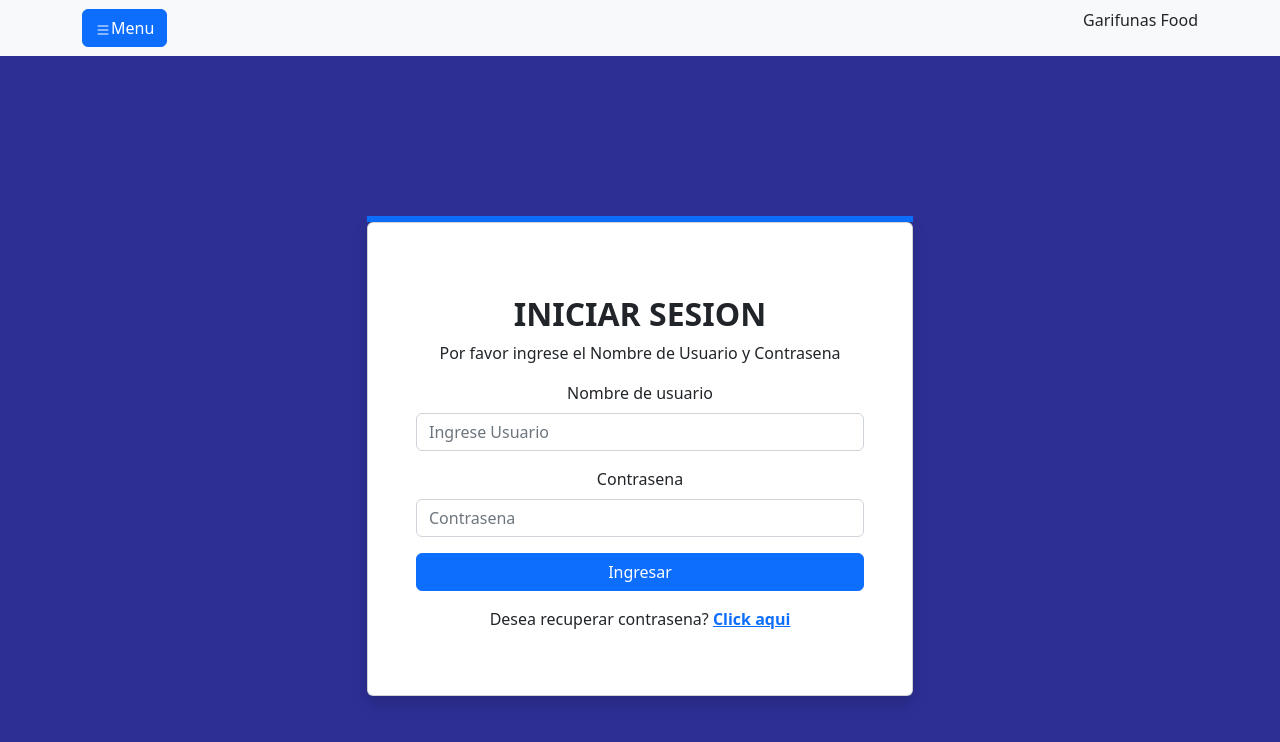
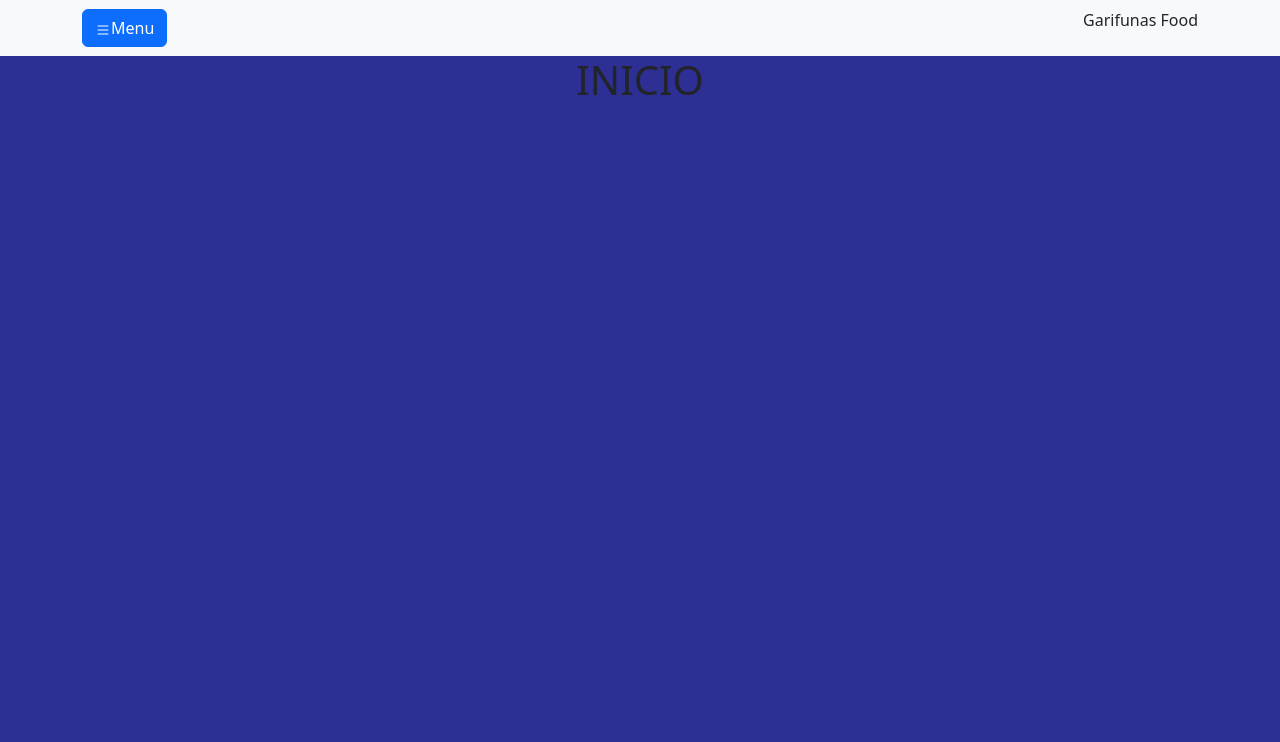
Before and after one commit to ElkynSantos/Restaurante, a React (Vite) app in the folder Proyecto Facturacion/: page / in a window 1280 px wide. Shown: the top 742 px of the page. Built offline with nearby package versions, Linux system fonts and the light colour scheme.

Commit message:
Barra lateral 2

```diff
--- a/Proyecto Facturacion/src/App.jsx
+++ b/Proyecto Facturacion/src/App.jsx
@@ -1,5 +1,6 @@
 import LOGIN from "./Components/LOGIN/index";
 import Barralateral from "./Components/common";
+import INICIO from "./Components/INICIO/index";
 
 import "./App.css";
 
@@ -7,7 +8,7 @@ function App() {
   return (
     <div>
       <Barralateral />
-      <LOGIN />
+      <INICIO />
     </div>
   );
 }
--- a/Proyecto Facturacion/src/Components/INICIO/INICIO.css
+++ b/Proyecto Facturacion/src/Components/INICIO/INICIO.css
@@ -0,0 +1,3 @@
+body {
+  width: 100% !important;
+}
--- a/Proyecto Facturacion/src/Components/INICIO/INICIO.jsx
+++ b/Proyecto Facturacion/src/Components/INICIO/INICIO.jsx
@@ -0,0 +1,7 @@
+import React from "react";
+
+function INICIO() {
+  return <h1>INICIO</h1>;
+}
+
+export default INICIO;
--- a/Proyecto Facturacion/src/Components/INICIO/index.js
+++ b/Proyecto Facturacion/src/Components/INICIO/index.js
@@ -0,0 +1,3 @@
+import INICIO from "./INICIO";
+
+export default INICIO;
--- a/Proyecto Facturacion/src/Components/common/BarraLateral.css
+++ b/Proyecto Facturacion/src/Components/common/BarraLateral.css
@@ -1,6 +1,7 @@
 body {
   width: 100% !important;
 }
+
 .imagen {
   width: 320px;
   height: 100px;
--- a/Proyecto Facturacion/src/index.css
+++ b/Proyecto Facturacion/src/index.css
@@ -29,7 +29,7 @@ body {
   display: flex;
   place-items: center;
   min-width: 320px;
-  min-height: 100vh;
+
   background-color: aqua;
 }
 
@@ -60,7 +60,7 @@ button:focus-visible {
 @media (prefers-color-scheme: light) {
   :root {
     color: #213547;
-    background-color: #0066ff;
+    background-color: #2d2f94 !important;
   }
   a:hover {
     color: #747bff;
```
